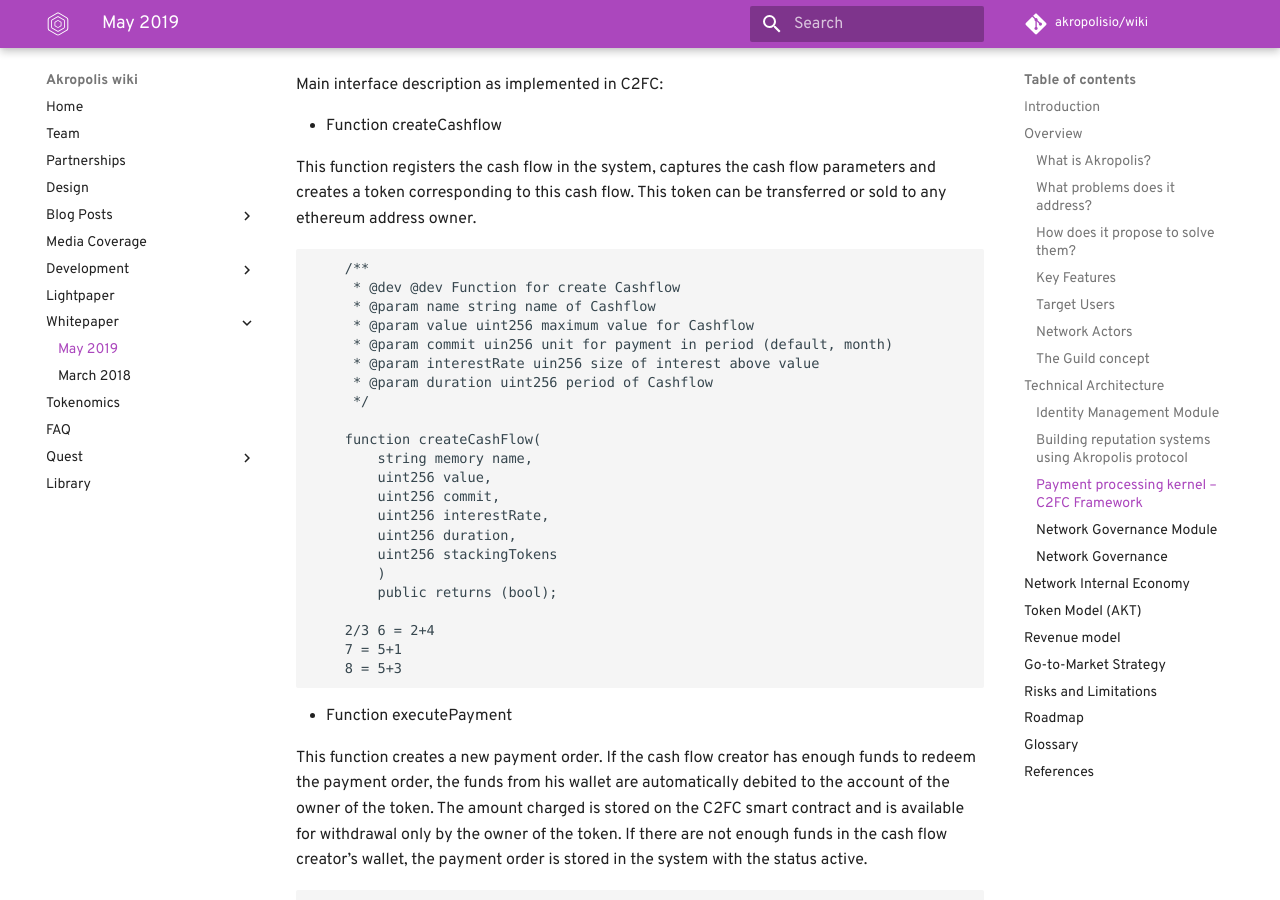
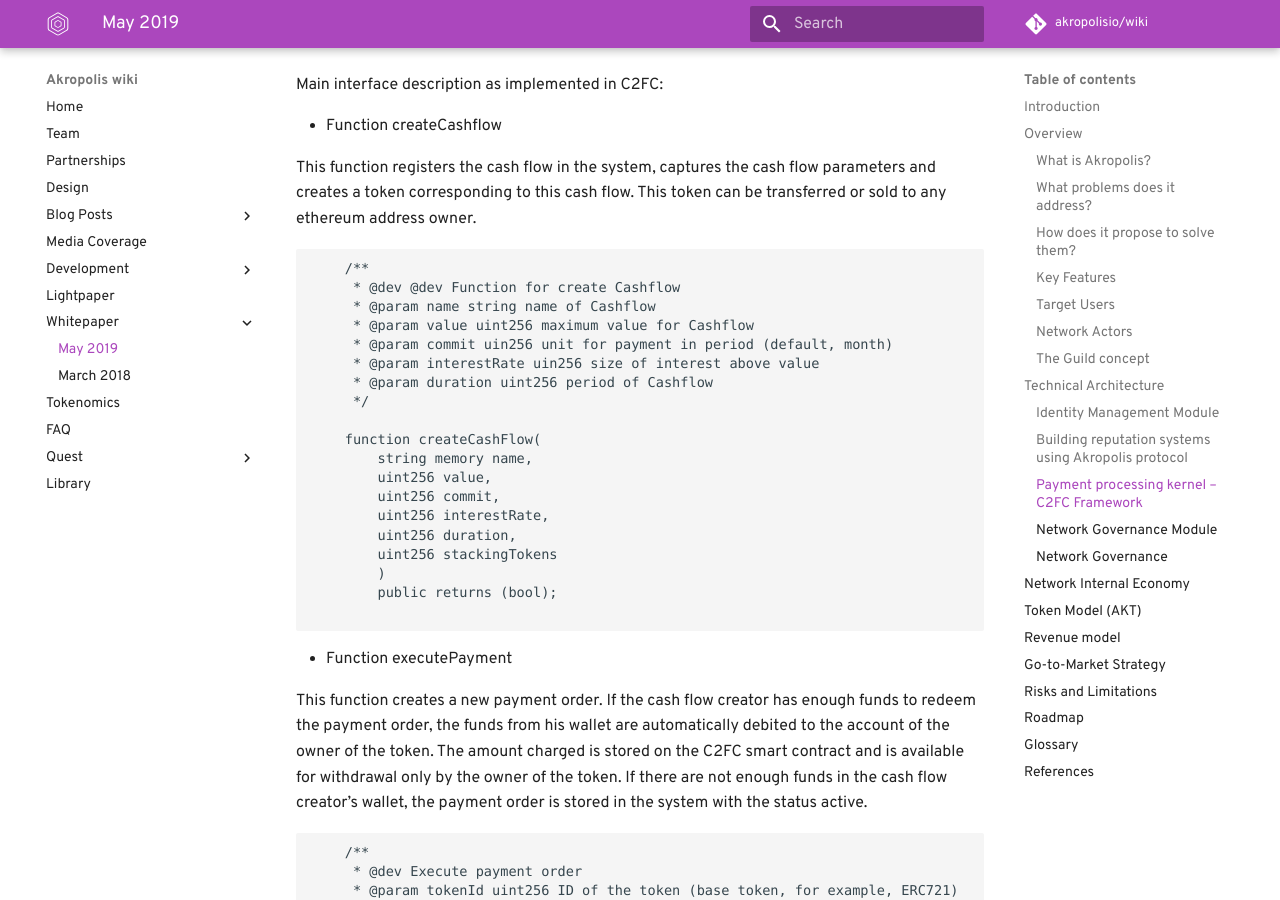
Before and after one commit to kaonone/wiki, an MkDocs documentation site: the page built from docs/whitepaper.md, in a window 1280 px wide and 900 px high, scrolled down 12068 px. Built offline with MkDocs 1.6.1 and Material for MkDocs 9.7.7, drawn with Linux system fonts in a browser that asks for light colours; some web fonts are replaced; comment, search, counter and statistics services are not loaded; old or Windows-style settings are respelled for this version of MkDocs.

Commit message:
Find-decode undo

````diff
--- a/docs/whitepaper.md
+++ b/docs/whitepaper.md
@@ -438,9 +438,6 @@
         )
         public returns (bool);
 
-	2/3 6 = 2+4
-	7 = 5+1
-	8 = 5+3
 ```
 
 * Function executePayment
````
Also changed, not shown: docs/design.md (+1 -1 lines).
